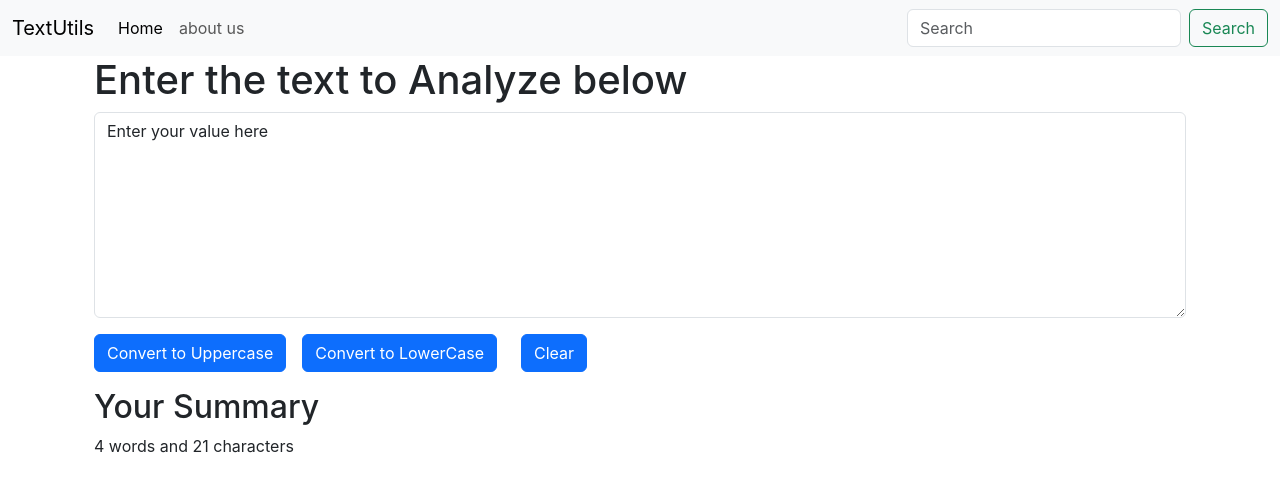
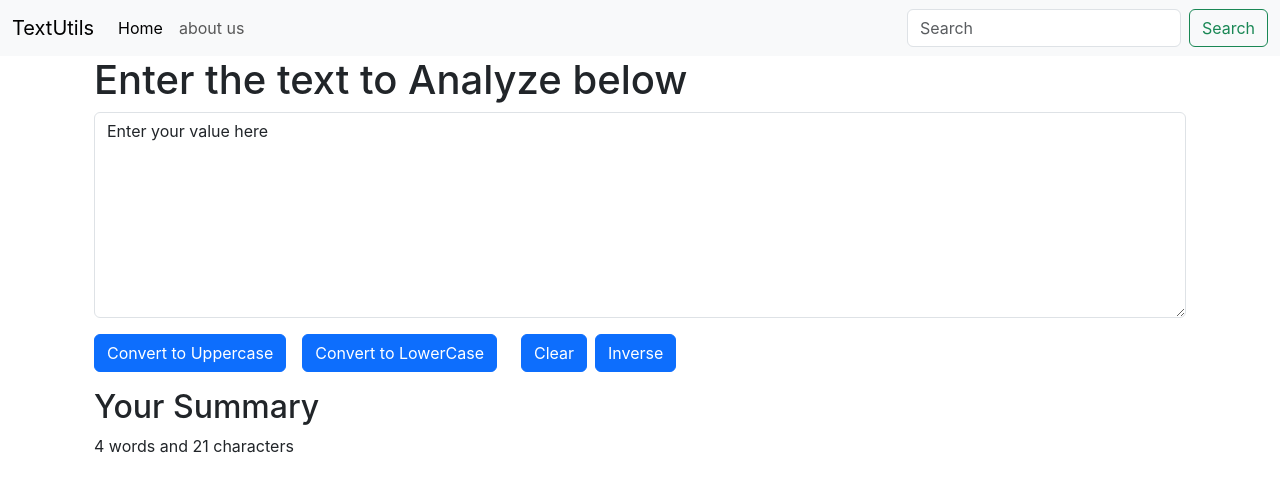
Before and after one commit to nehabulakhe/Textutils, a React (Create React App) app: page / in a window 1280 px wide. Shown: the top 492 px of the page. Built offline with nearby package versions, Linux system fonts and the light colour scheme.

Commit message:
Adding inverse function

```diff
--- a/src/components/TextForm.js
+++ b/src/components/TextForm.js
@@ -20,6 +20,10 @@ export default function TextForm(props){
         let newText="";
         setText(newText);
     }
+    const handleInv =()=>{
+        var newText= text.split('').reverse().join('');
+        setText(newText);
+    }
     const[text,setText] = useState("Enter your value here");
     return(
         <>
@@ -31,6 +35,7 @@ export default function TextForm(props){
             <button className="btn btn-primary" onClick={handleClick} >Convert to Uppercase</button>
             <button className="btn btn-primary mx-3" onClick={handleLo}>Convert to LowerCase</button>
             <button className="btn btn-primary mx-2" onClick={handleClr}>Clear</button>
+            <button className="btn btn-primary" onClick={handleInv}>Inverse</button>
             </div>
 
             <div className="container mt-3">
```
